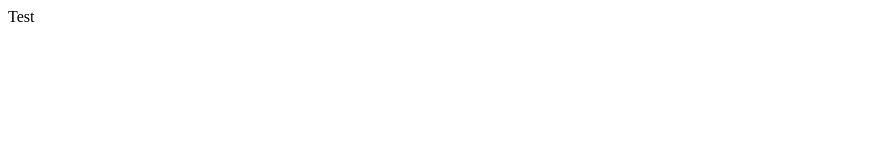
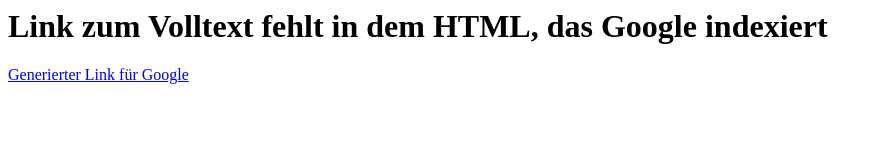
Before and after one commit to gbv/REP-1042, a plain HTML site: page index.html in a window 1280 px wide. Shown: the whole page, without its empty margins (0-883 px from the left). Drawn offline with Linux system fonts and the light colour scheme.

Commit message:
REP-1042 generates content via js and adds noscript section

```diff
--- a/index.html
+++ b/index.html
@@ -4,6 +4,24 @@
     <meta name="google-site-verification" content="9vcmgQYua-djpx36HAgEKZ1nqimlCoKoOq1QPucIBow" />
   </head>
   <body>
-    <div>Test</div>
+    <h1>Link zum Volltext fehlt in dem HTML, das Google indexiert</h1>
+    <script>
+      document.body.appendChild(
+        Object.assign(
+          document.createElement('a'),
+          {
+            href : 'https://google.com',
+            innerHTML : 'Generierter Link für Google'
+          }
+        )
+      )
+    </script>
+    <noscript>
+      <a href="https://google.com">Fallback Link für Google</a>
+    </noscript>
   </body>
 </html>
+
+<script>
+
+</script>
```
